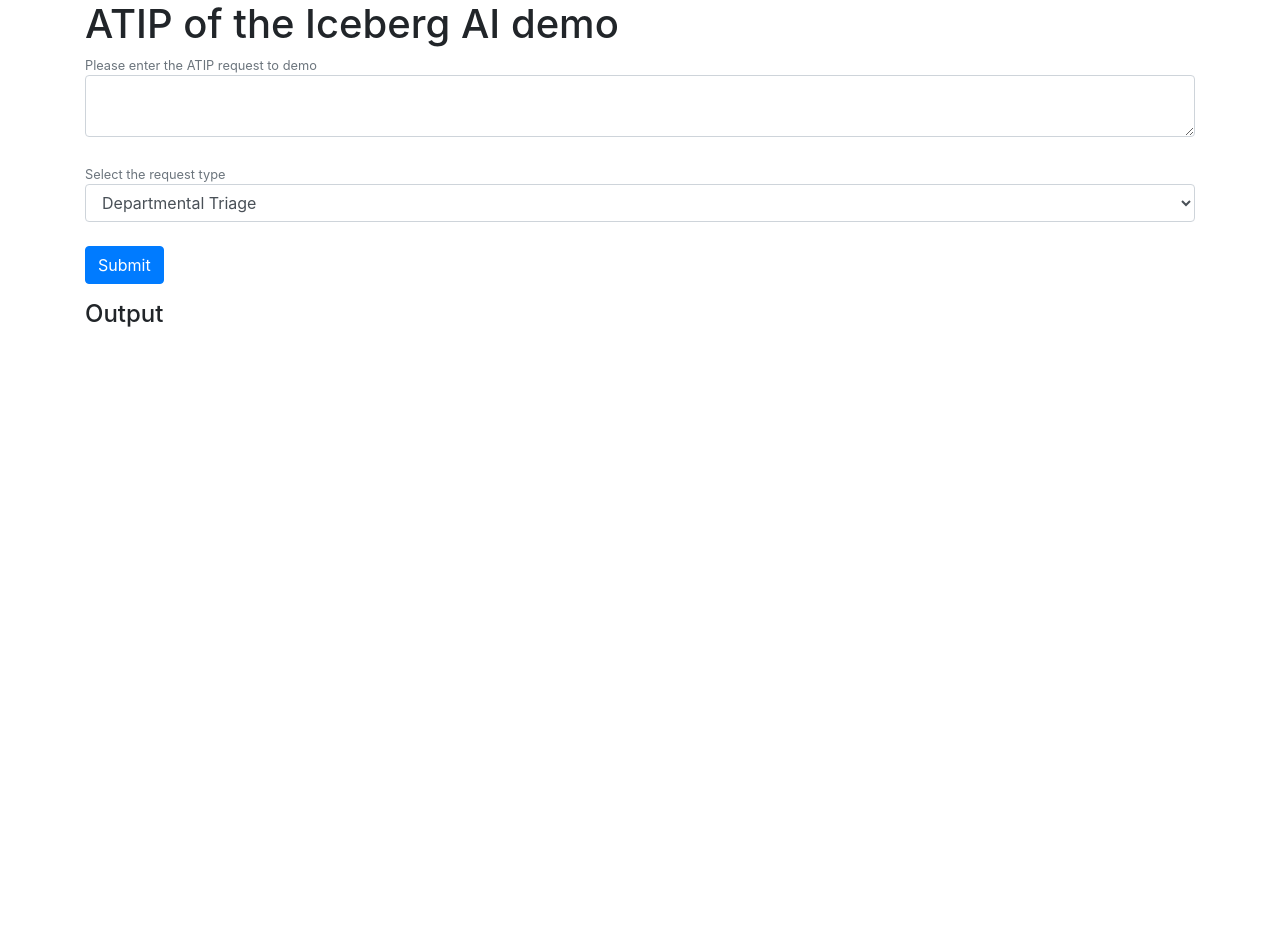
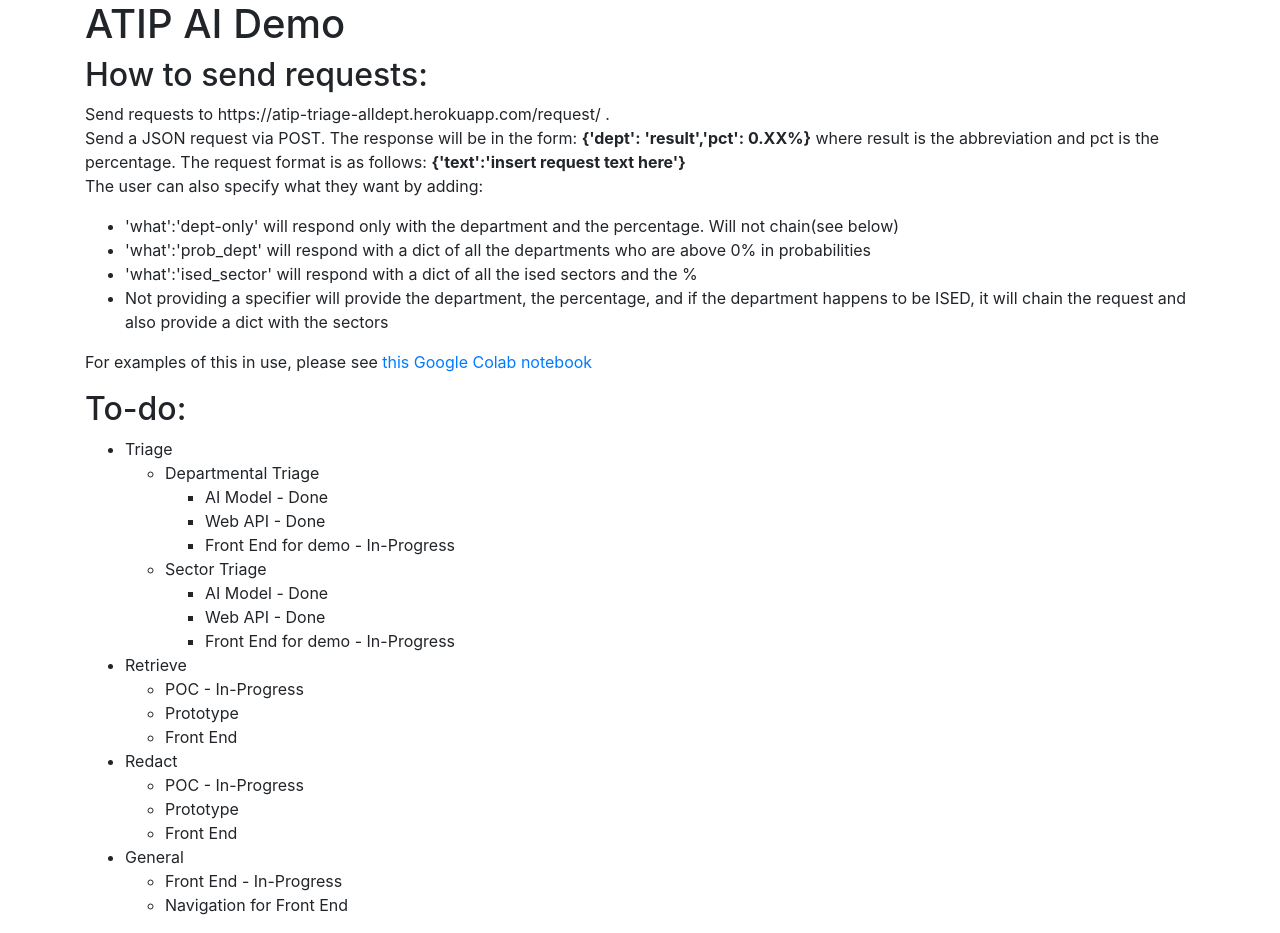
Before and after one commit to dorealex/ATIP-triage-alldept, a Flask app: page / in a window 1280 px wide. Before the commit the page ends 327 px from the top, so only its background shows below. Run offline with Flask 2, Linux system fonts and the light colour scheme; parts of the project's set-up code (start-up, migrations or seed data) failed here and were passed over; some libraries are stand-ins or nearby versions.

Commit message:
placeholder index page

```diff
--- a/templates/index.html
+++ b/templates/index.html
@@ -11,30 +11,63 @@
 
 </head>
 <body>
+    <div class=container>
+        <h1>ATIP AI Demo</h1>
+        <div>
+            <h2>How to send requests:</h2>
+            <p>Send requests to https://atip-triage-alldept.herokuapp.com/request/ .<br>
+            Send a JSON request via POST. The response will be in the form: <strong>{'dept': 'result','pct': 0.XX%}</strong> where result is the abbreviation and pct is the percentage. The request format is as follows: <strong>{'text':'insert request text here'}</strong> <br>
+            The user can also specify what they want by adding:
+            <ul>
+                <li>'what':'dept-only' will respond only with the department and the percentage. Will not chain(see below) </li>
+                <li>'what':'prob_dept' will respond with a dict of all the departments who are above 0% in probabilities</li>
+                <li>'what':'ised_sector' will respond with a dict of all the ised sectors and the %</li>
+                <li>Not providing a specifier will provide the department, the percentage, and if the department happens to be ISED, it will chain the request and also provide a dict with the sectors</li>
+            </ul>
+            For examples of this in use, please see <a href='https://colab.research.google.com/drive/1zdn512if6NgA1PCyY5gqyf-GlkUskvPK'>this Google Colab notebook</a>
+            </p>
+        </div>
+        <div>
+            <h2>To-do:</h2>
+    <ul>
+        <li>Triage</li>
+        <ul>
+            <li>Departmental Triage</li>
+            <ul>
+                <li>AI Model - Done</li>
+                <li>Web API - Done</li>
+                <li>Front End for demo - In-Progress</li>
+            </ul>
+            <li>Sector Triage</li>
+            <ul>
+                <li>AI Model - Done</li>
+                <li>Web API - Done</li>
+                <li>Front End for demo - In-Progress</li>
+            </ul>
+        </ul>
 
-    <div class='container'>
-        <h1>ATIP of the Iceberg AI demo</h1>
-        <form action="">
-            <div class='form-group'>
-                <small class="form-text text-muted">Please enter the ATIP request to demo</small>
-                <textarea class='form-control' id='text_val'></textarea>
+        <li>Retrieve</li>
+            <ul>
+                <li>POC - In-Progress</li>
+                <li>Prototype</li>
+                <li>Front End</li>
+            </ul>
+        <li>Redact</li>
+            <ul>
+                <li>POC - In-Progress</li>
+                <li>Prototype</li>
+                <li>Front End</li>
+            </ul>
+        <li>General</li>
+            <ul>
+                <li>Front End - In-Progress</li>
+                <li>Navigation for Front End</li>
+            </ul>
+    </ul>
+        </div>
 
-                <br>
-                <small class="form-text text-muted">Select the request type</small>
-                <select class="form-control" id="req_type">
-                    <option>Departmental Triage</option>
-                    <option>ISED Sector Triage</option>
-                    <option>Departmental Triage with probabilities</option>
-                </select>
+    </div>
 
-                  <br>
-                <button type="submit" class="btn btn-primary">Submit</button>
-            </div>
-        </form>
-        <div>
-            <h4>Output</h4>
-        </div>
-    </div>
 
 
 </body>
```
Also changed, not shown: templates/triage.html (added, +23 -0 lines).
